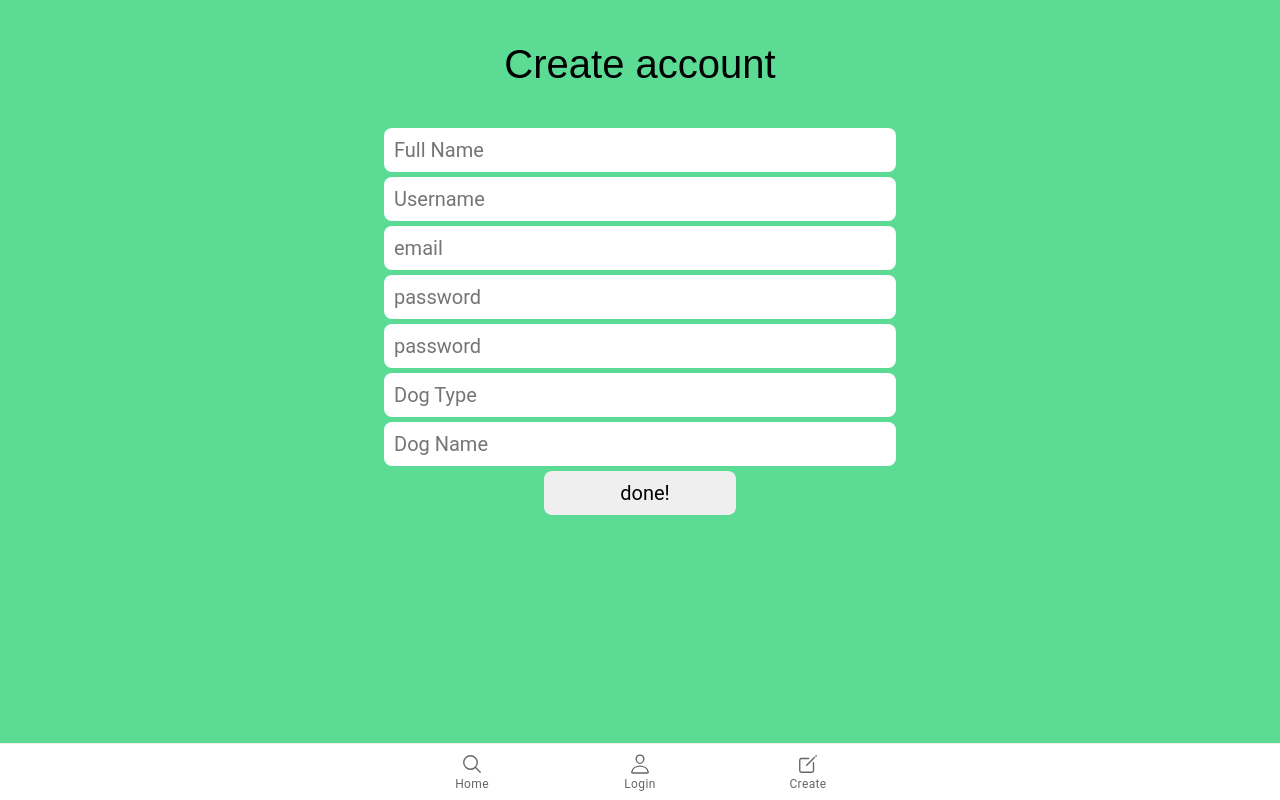
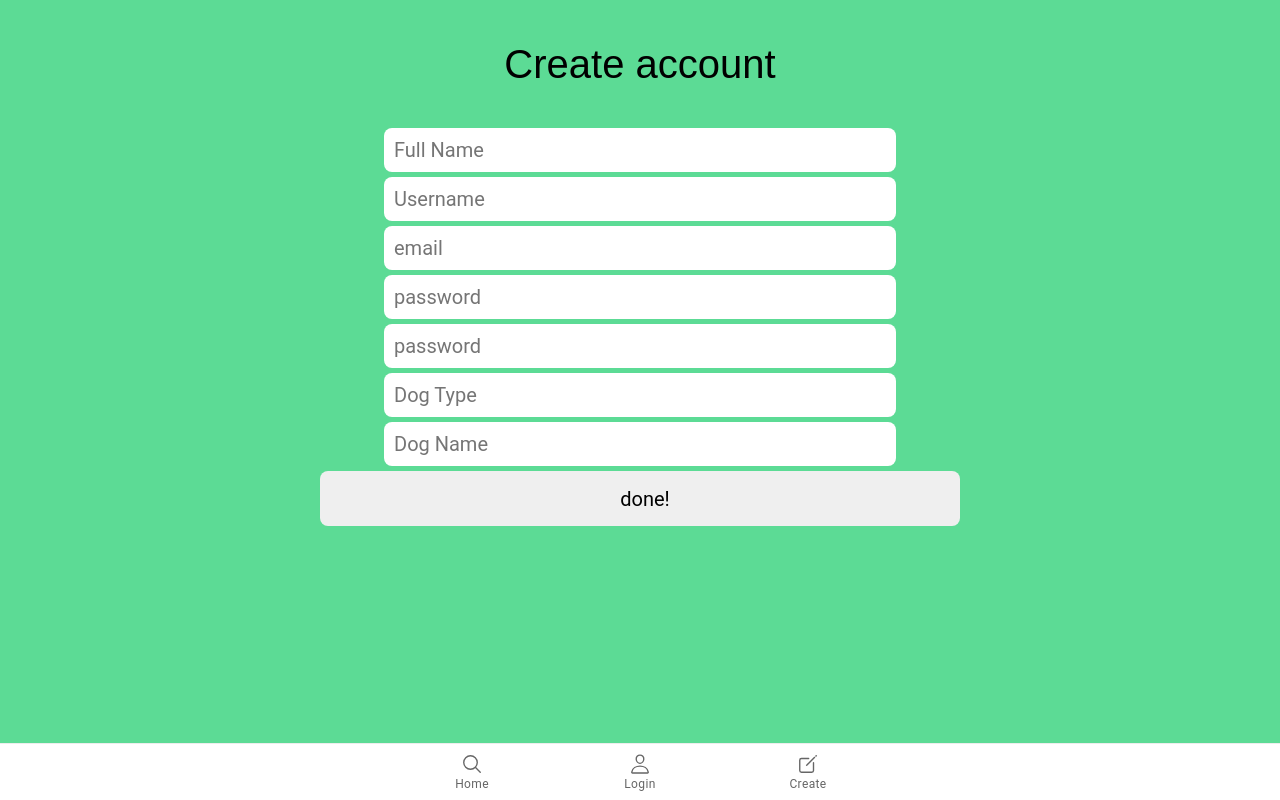
Before and after one commit to cstanl16/Fido-Host, a React (Create React App) app: page /newUser in a window 1280 px wide. Built offline with nearby package versions, Linux system fonts and the light colour scheme.

Commit message:
ios styling

```diff
--- a/src/App.css
+++ b/src/App.css
@@ -182,10 +182,10 @@
 
 .createUserButton {
         margin: 0px;
-        width: 15%;
+        width: 50%;
         text-align: center;
         align-items: center;
-        height: 44px;
+        height: 55px;
         border-radius: 8px;
         border-width: 0px;
         display: inline-block;
```
